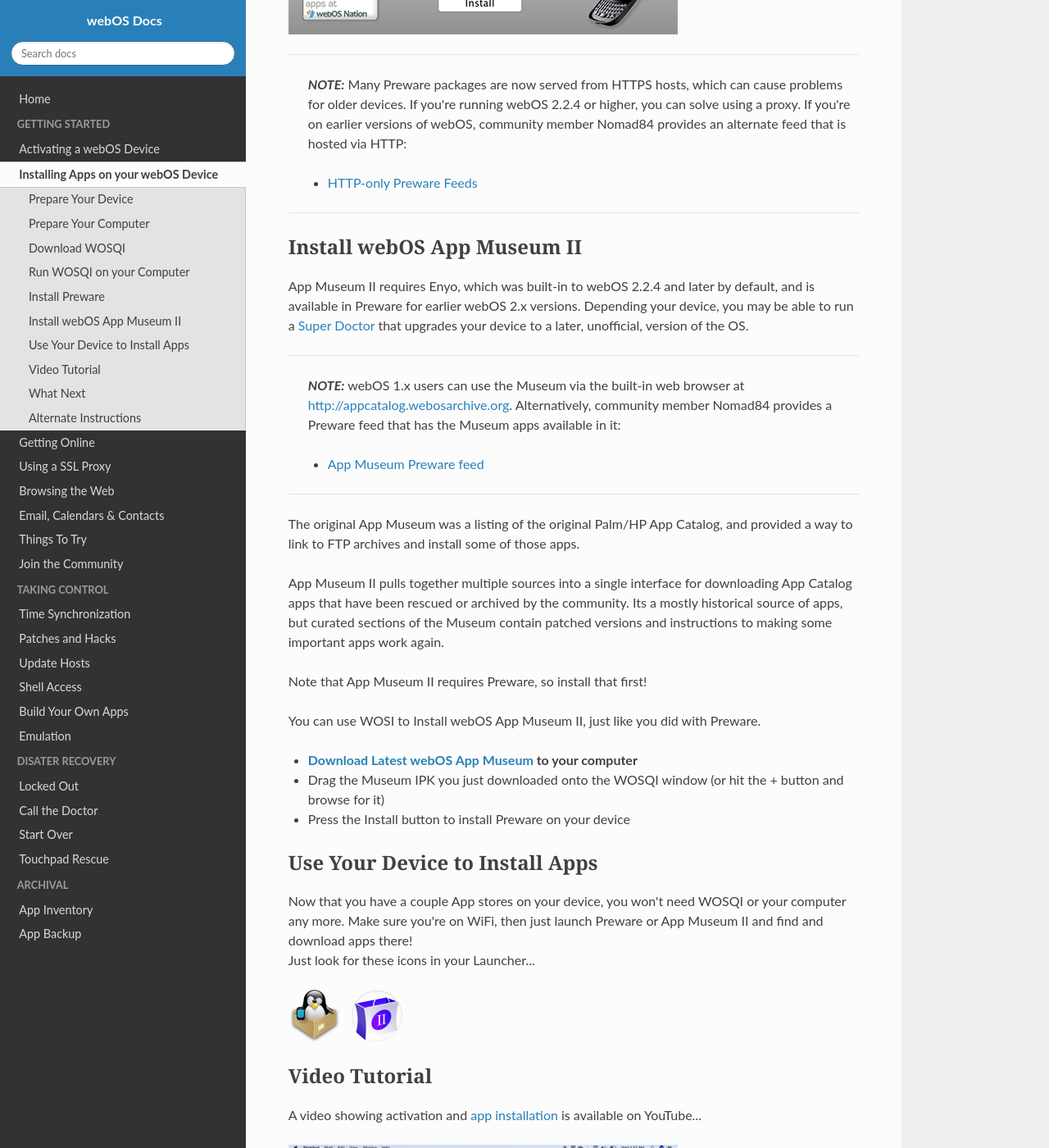
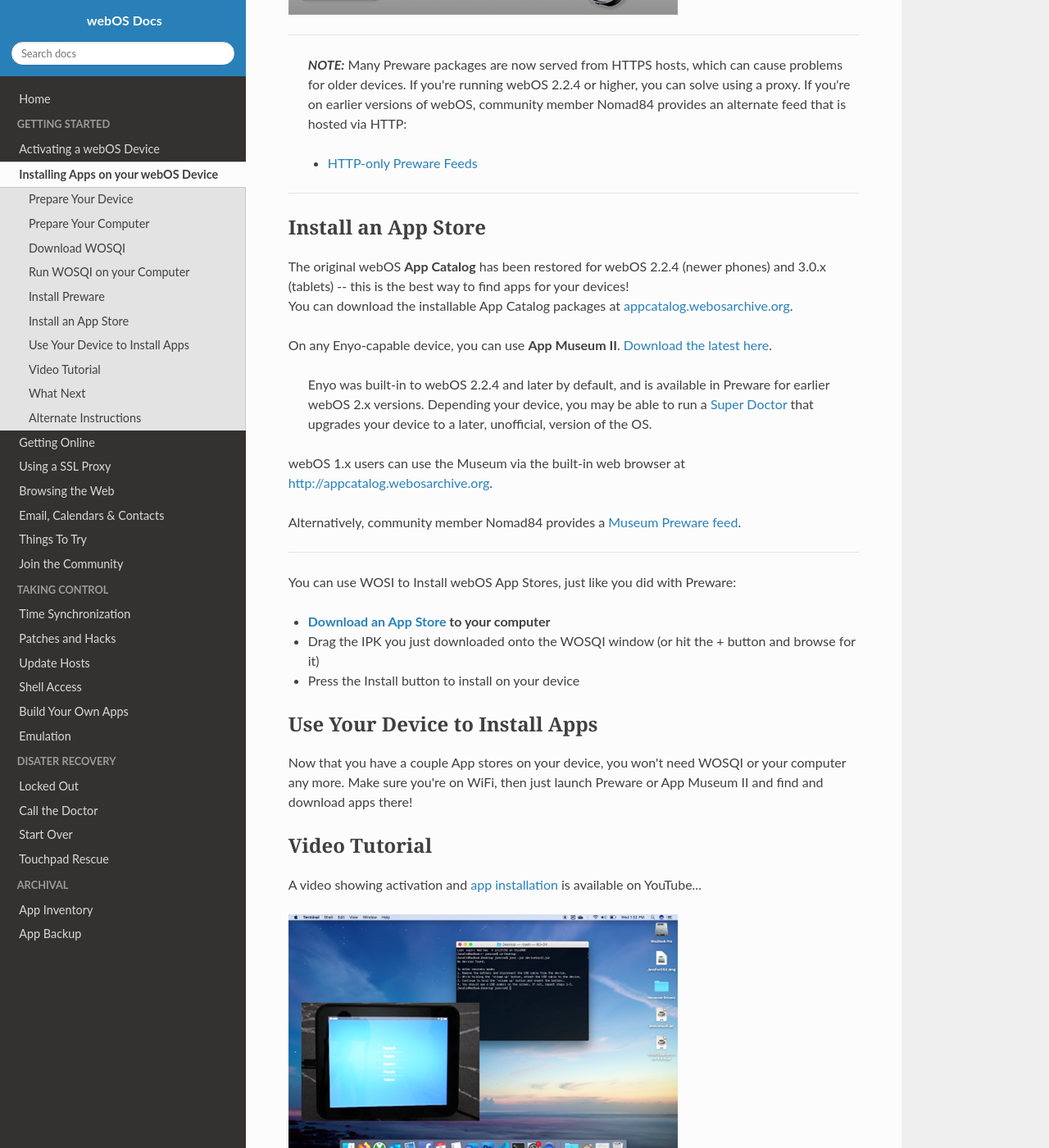
Before and after one commit to webOSArchive/webos-docs, an MkDocs documentation site: the page built from docs/appstores.md, in a window 1280 px wide and 1400 px high, scrolled down 2081 px. Shown: the whole window at 82% size. Built offline with MkDocs 1.6.1, drawn with Linux system fonts in a browser that asks for light colours; nearby versions of some CDN libraries; some web fonts are replaced; library files that are not in the unit come from our copies; some of the changed text lies outside the part shown.

Commit message:
update appstores

```diff
--- a/docs/appstores.md
+++ b/docs/appstores.md
@@ -45,7 +45,7 @@ If WOSQI doesn't work, the most likely issue is that the novacom driver isn't wo
 
 ## Install Preware
 
-The Preware app is one of the original Homebrew App Stores for webOS, and contains many useful apps, hacks, tweaks from the glory days of webOS. Although its no longer maintained, and some files no longer work, it still provides useful infrastructure for installing apps from other sources, so you don't need to plug your Device into your computer.
+The Preware app is the original Homebrew App Stores for webOS, and contains many useful apps, hacks, tweaks from the glory days of webOS. It provides critical infrastructure for installing apps from other sources -- so you don't need to plug your Device into your computer!
 
 * [Download Preware 1.9.16 from webOS Archive](http://www.webosarchive.org/activation/org.webosinternals.preware_1.9.16_arm.ipk) to your computer.
 * Drag the Preware IPK you just downloaded onto the WOSQI window (or hit the + button and browse for it)
@@ -60,35 +60,30 @@ The Preware app is one of the original Homebrew App Stores for webOS, and contai
 
 ---
 
-## Install webOS App Museum II
+## Install an App Store
 
-App Museum II requires Enyo, which was built-in to webOS 2.2.4 and later by default, and is available in Preware for earlier webOS 2.x versions. Depending your device, you may be able to run a [Super Doctor](doctor.md) that upgrades your device to a later, unofficial, version of the OS.
+The original webOS **App Catalog** has been restored for webOS 2.2.4 (newer phones) and 3.0.x (tablets) -- this is the best way to find apps for your devices! <br>
+You can download the installable App Catalog packages at <a href="https://appcatalog.webosarchive.org/?latest" target="_blank">appcatalog.webosarchive.org</a>.
 
----
-> **_NOTE:_** webOS 1.x users can use the Museum via the built-in web browser at [http://appcatalog.webosarchive.org](http://appcatalog.webosarchive.org). Alternatively, community member Nomad84 provides a Preware feed that has the Museum apps available in it:
+On any Enyo-capable device, you can use **App Museum II**. <a href="https://appcatalog.webosarchive.org/?latest" target="_blank">Download the latest here</a>.
 
-> * <a href="https://github.com/h8pewou/legacy-webos-feeds/blob/main/README.md#wosa-feed" target="_blank">App Museum Preware feed</a>
+> Enyo was built-in to webOS 2.2.4 and later by default, and is available in Preware for earlier webOS 2.x versions. Depending your device, you may be able to run a [Super Doctor](doctor.md) that upgrades your device to a later, unofficial, version of the OS.
+
+webOS 1.x users can use the Museum via the built-in web browser at [http://appcatalog.webosarchive.org](http://appcatalog.webosarchive.org).
+
+Alternatively, community member Nomad84 provides a <a href="https://github.com/h8pewou/legacy-webos-feeds/blob/main/README.md#wosa-feed" target="_blank">Museum Preware feed</a>.
 
 ---
 
-The original App Museum was a listing of the original Palm/HP App Catalog, and provided a way to link to FTP archives and install some of those apps.
+You can use WOSI to Install webOS App Stores, just like you did with Preware:
 
-App Museum II pulls together multiple sources into a single interface for downloading App Catalog apps that have been rescued or archived by the community. Its a mostly historical source of apps, but curated sections of the Museum contain patched versions and instructions to making some important apps work again.
-
-Note that App Museum II requires Preware, so install that first!
-
-You can use WOSI to Install webOS App Museum II, just like you did with Preware.
-
-* **<a href="http://appcatalog.webosarchive.org/?latest" target="_blank">Download Latest webOS App Museum</a> to your computer**
-* Drag the Museum IPK you just downloaded onto the WOSQI window (or hit the + button and browse for it)
-* Press the Install button to install Preware on your device
+* **<a href="http://appcatalog.webosarchive.org/" target="_blank">Download an App Store</a> to your computer**
+* Drag the IPK you just downloaded onto the WOSQI window (or hit the + button and browse for it)
+* Press the Install button to install on your device
 
 ## Use Your Device to Install Apps
 
 Now that you have a couple App stores on your device, you won't need WOSQI or your computer any more. Make sure you're on WiFi, then just launch Preware or App Museum II and find and download apps there!
-<br>Just look for these icons in your Launcher...
-
-![Preware](images/preware-icon.png) &nbsp;&nbsp;![App Museum II](images/appmuseum-icon.png)
 
 ## Video Tutorial
 
```
